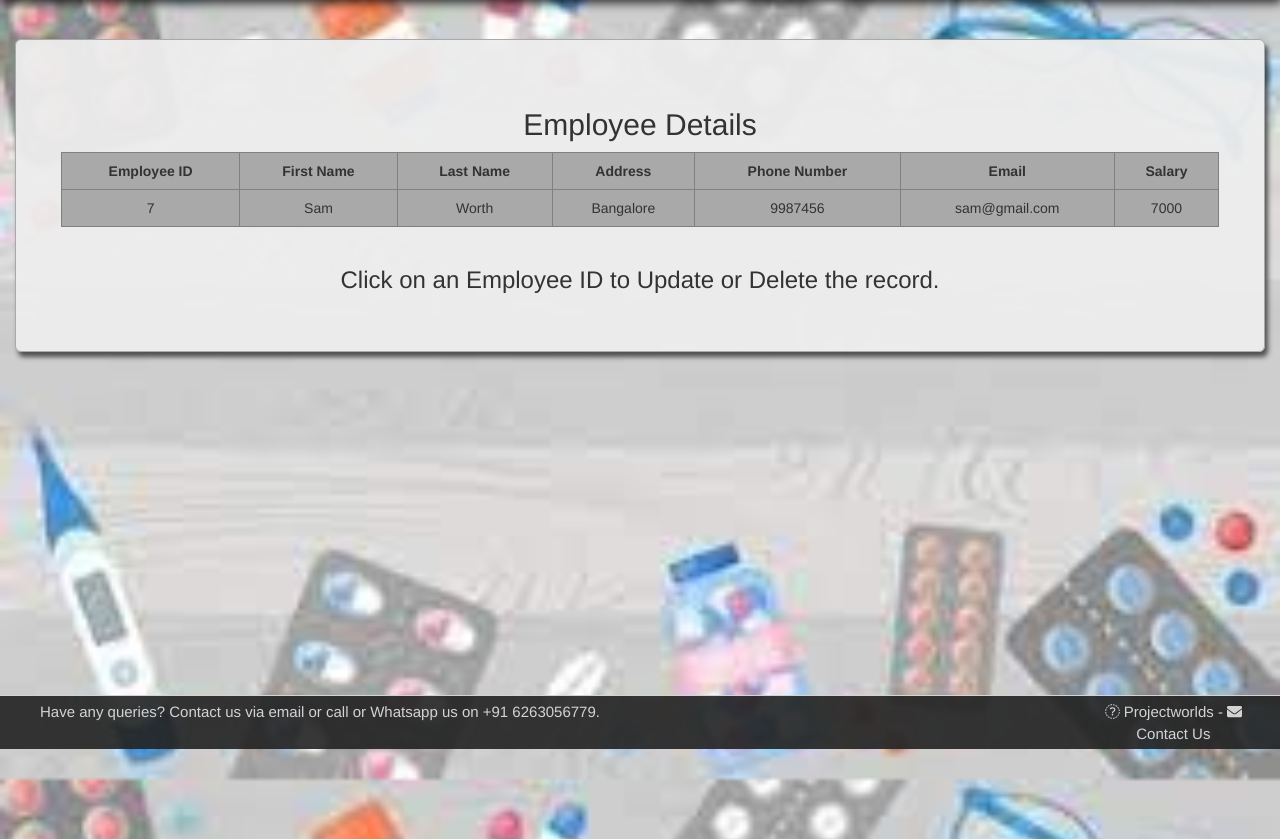
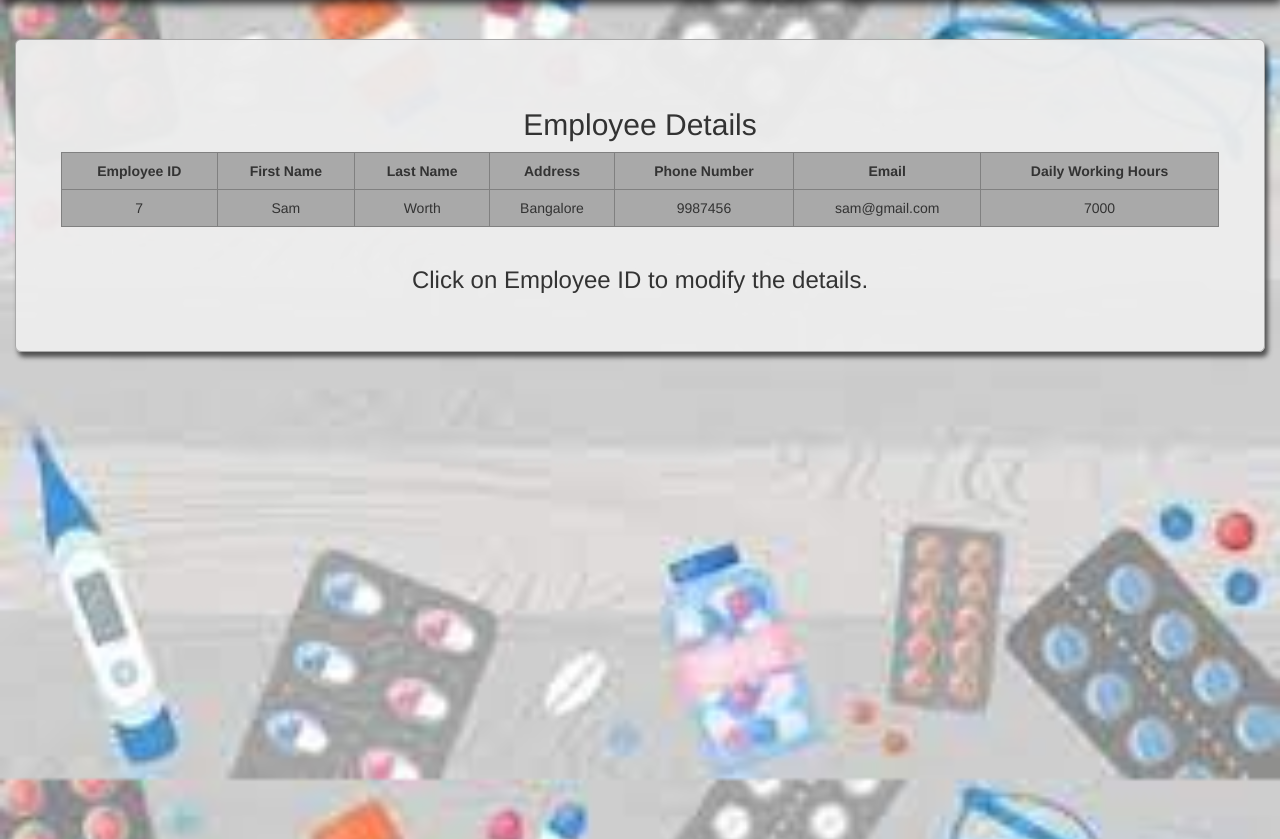
Before and after one commit to SriMadhanReddy/Devops, a Django app: page /pharma/emptable/ in a window 1280 px wide. Shown: the part 51-890 px from the top of the page. Run offline with Django 3.2, Linux system fonts and the light colour scheme; data comes from the database, SQL or seed files in the repository; some libraries are stand-ins or nearby versions.

Commit message:
Updated EMPTable

```diff
--- a/django/pharma/templates/pharma/emptable.html
+++ b/django/pharma/templates/pharma/emptable.html
@@ -123,7 +123,7 @@
                     <th>Address</th>
                     <th>Phone Number</th>
                     <th>Email</th>
-                    <th>Salary</th>
+                    <th>Daily Working Hours</th>
                 </tr>
                 {% for foo in emp %}
                     <tr>
@@ -138,23 +138,8 @@
                 {% endfor %}
             </table>
         </div>
-        <footer><h3>Click on an Employee ID to Update or Delete the record.</h3></footer>
+        <footer><h3>Click on Employee ID to modify the details.</h3></footer>
     </div>
 </div>
-<footer id="contact" class="container-fluid text-center">
-    <div class="row">
-        <div class="left-footer col-lg-6">
-            <span class="footer-text">Have any queries? Contact us via email or call or Whatsapp  us on +91 6263056779.</span>
-        </div>
-        <div class="col-lg-4"></div>
-        <div class="right-footer col-lg-2">
-                <span class="linkto" onclick=" window.open('https://projectworlds.in/', '_blank'); return false;"><i
-                        class="fab fa-globe-square prefix mr-1"></i> Projectworlds</span>
-            <span>-</span>
-            <span class="linkto" data-toggle="modal" data-target="#modalContactForm"><i
-                    class="fa fa-envelope prefix mr-1"></i> Contact Us</span>
-        </div>
-    </div>
-</footer>
 </body>
 </html>
```
